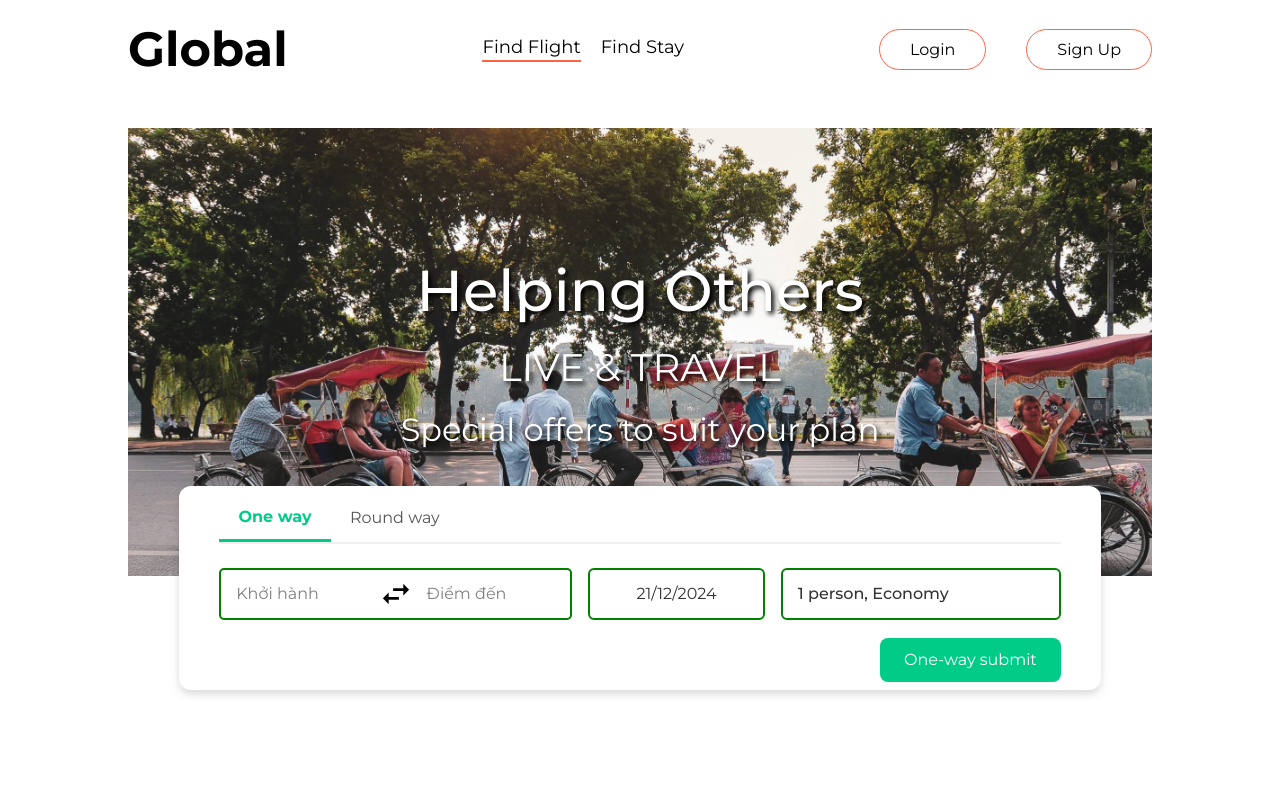
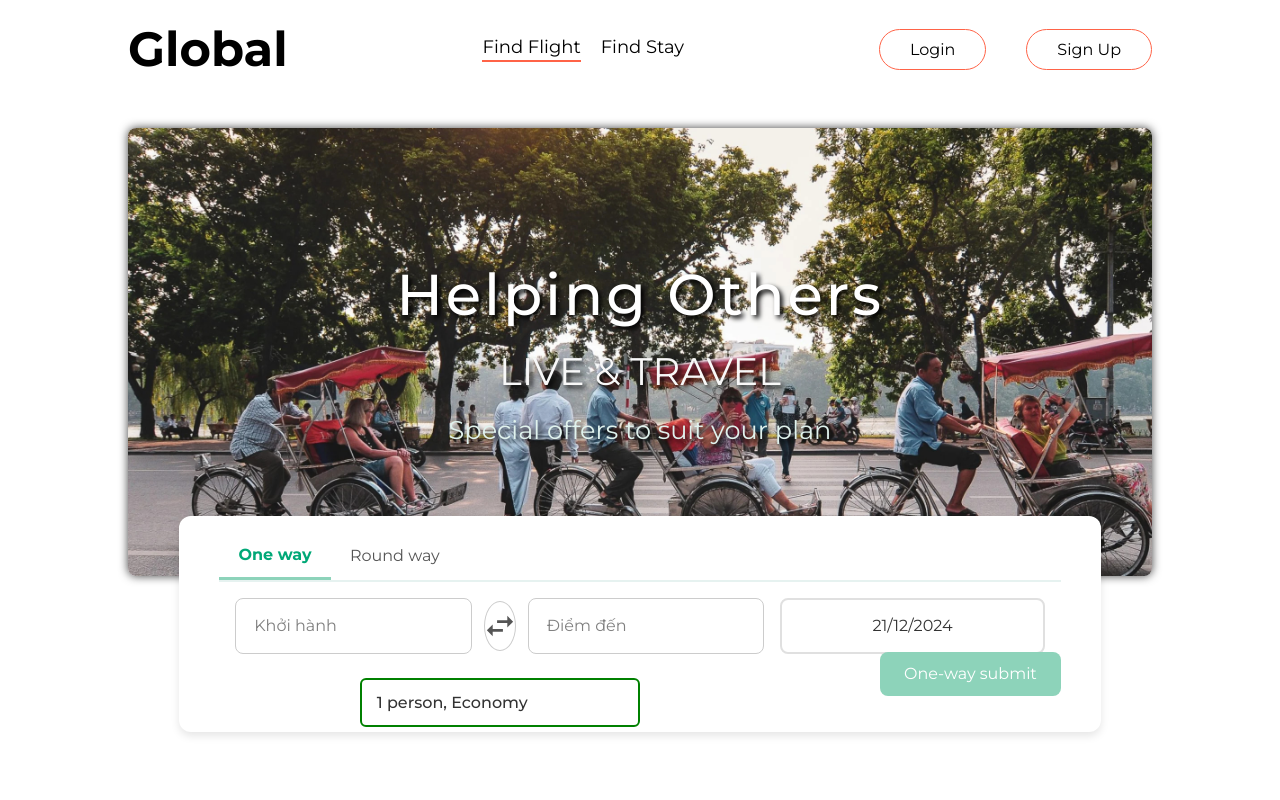
Before and after one commit to NguyenTuan-Dapoet/WEB_INT3306_55_UET, a React (Vite) app: page / in a window 1280 px wide. Shown: the top 800 px of the page. Built offline with nearby package versions, Linux system fonts and the light colour scheme.

Commit message:
commit some changes

```diff
--- a/package.json
+++ b/package.json
@@ -10,7 +10,7 @@
     "preview": "vite preview"
   },
   "dependencies": {
-    "@reduxjs/toolkit": "^2.3.0",
+    "@reduxjs/toolkit": "^2.4.0",
     "@syncfusion/ej2-react-calendars": "^27.2.3",
     "boostrap": "^2.0.0",
     "bootstrap": "^5.3.3",
@@ -20,9 +20,9 @@
     "react-bootstrap": "^2.10.6",
     "react-date-range": "^2.0.1",
     "react-dom": "^18.3.1",
-    "react-icons": "^5.3.0",
+    "react-icons": "^5.4.0",
     "react-redux": "^9.1.2",
-    "react-router-dom": "^7.0.1",
+    "react-router-dom": "^7.0.2",
     "react-select": "^5.8.3"
   },
   "devDependencies": {
--- a/src/components/DateSelect/SelectDateComp.css
+++ b/src/components/DateSelect/SelectDateComp.css
@@ -4,9 +4,12 @@
   width: 100%;
   height: 100%;
   box-sizing: border-box;
-  display: flex;  /* Dùng flexbox */
-  flex-direction: column;  /* Căn chỉnh các phần tử theo trục dọc */
-  align-items: center;  /* Căn giữa theo trục ngang */
+  display: flex;
+  /* Dùng flexbox */
+  flex-direction: column;
+  /* Căn chỉnh các phần tử theo trục dọc */
+  align-items: center;
+  /* Căn giữa theo trục ngang */
 }
 
 
@@ -14,31 +17,34 @@
 .rdrCalendarWrapper.calendarElement {
   position: absolute;
   top: calc(100% + 10px);
-  left: 50% ;
+  left: 50%;
   transform: translateX(-50%);
 
   background-color: #d3eae2;
   text-align: center;
-  border: 3px solid #00cc88;
+  border: 2px solid #00cc88;
   border-radius: 6px;
-  box-shadow: 0 4px 8px rgba(0, 0, 0, 0.1);
+  box-shadow: 0 4px 8px rgba(0, 0, 0, 0.15);
+  transition: all 0.3s ease-in-out;
 }
 
 /* Căn chỉnh lịch (calendar) ở dưới input */
 .rdrCalendarWrapper.rdrDateRangeWrapper.calendarElement {
   position: absolute;
-  top: calc(100% + 10px);  /* Calendar xuất hiện dưới input với một khoảng cách */
-  left: 50% ;
-  transform: translateX(-50%);   width: auto;  /* Đảm bảo calendar có chiều rộng bằng input */
-  z-index: 10;  /* Đảm bảo calendar hiển thị lên trên các phần tử khác */
+  top: calc(100% + 10px);
+  /* Calendar xuất hiện dưới input với một khoảng cách */
+  left: 50%;
+  transform: translateX(-50%);
+  width: auto;
+  /* Đảm bảo calendar có chiều rộng bằng input */
+  z-index: 10;
+  /* Đảm bảo calendar hiển thị lên trên các phần tử khác */
 }
 
 .calendarWrap .inputBox {
   height: 100%;
   width: 100%;
-  border: 2px solid green;
-  border-radius: 6px;
-  background-color: white;
+  border: none;
   font-size: 16px;
   cursor: pointer;
   color: #333;
@@ -48,11 +54,10 @@
 }
 
 .calendarWrap input.inputBox:focus {
-  border: 2px solid green;
+  border: none;
+  border-radius: 5px;
   outline: none;
 }
-
-
 
 /* mũi tên + tháng + năm */
 .rdrMonthAndYearWrapper {
@@ -61,6 +66,8 @@
   align-items: center;
   width: 100%;
   box-sizing: border-box;
+  padding: 10px;
+  border-radius: 6px 6px 0 0;
 }
 
 
@@ -76,7 +83,7 @@
   margin: 0;
   padding: 10;
   box-sizing: border-box;
-  }
+}
 
 /* mũi tên điều hướng */
 .calendarElement .rdrNextPrevButton {
@@ -92,6 +99,10 @@
   box-sizing: border-box;
 }
 
+.calendarElement .rdrNextPrevButton:hover {
+  background: #9ecdba;
+}
+
 /* thành phần ngày trong lịch */
 .calendarElement .rdrDayNumber span {
   color: #333;
--- a/src/components/Header/Header.css
+++ b/src/components/Header/Header.css
@@ -10,7 +10,8 @@
     justify-content: center;
     align-items: center;
 
-
+    box-shadow: 0px 0px 10px 0px rgba(0, 0, 0, 0.75);
+    border-radius: 8px;
 }
 
 .header-contents {
@@ -29,16 +30,19 @@
 #title-header {
     font-weight: 500;
     font-size: max(4.5vw, 22px);
+    letter-spacing: 0.05em;
 }
 
 #content-header {
     font-size: max(3vw, 15px);
     font-weight: 300;
     text-align: center;
+    color: #f8f8f8;
 }
 
 #sub-content-header {
-    font-size: max(2.5vw, 12px);
+    font-size: max(2vw, 12px);
     font-weight: 300;
     text-align: center;
+    color: #e0f2ed;
 }
--- a/src/components/TestCompose/TestComposeTrip.css
+++ b/src/components/TestCompose/TestComposeTrip.css
@@ -67,7 +67,7 @@
     width: 20%;
     height: 100%;
     font-size: 30px;
-    background-color: white;
+    /* background-color: white; */
     border: none;
     cursor: pointer;
 }
--- a/src/components/TestCompose/TestForm.css
+++ b/src/components/TestCompose/TestForm.css
@@ -1,4 +1,4 @@
-.test-form{
+.test-form {
   background-color: #ffffff;
   border-radius: 12px;
   padding: 0.5rem 2.5rem;
@@ -15,7 +15,7 @@
 .form-tabs {
   display: flex;
   justify-content: flex-start;
-    margin-bottom: 1.5rem;
+  /* margin-bottom: 1.5rem; */
   border-bottom: 2px solid #f0f0f0;
 }
 
--- a/src/components/TripForm/ComposeTrip.css
+++ b/src/components/TripForm/ComposeTrip.css
@@ -2,79 +2,91 @@
     display: grid;
     grid-template-columns: 4fr 2fr 2fr;
     gap: 16px;
-    align-items: center;
     width: 100%;
-    height: 50px;
+    padding: 16px;
+    flex-wrap: nowrap;
+    /* background-color: #ffffff;
+    border-radius: 12px;
+    box-shadow: 0 4px 8px rgba(0, 0, 0, 0.1); */
 }
 
 .form-trip .input-form {
     display: flex;
-    width: 100%;
-    height: 100%;
-    border: 2px solid green;
-    border-radius: 5px;
+    flex: 2;
+    gap: 12px;
+    align-items: center;
+    border: none;
 }
 
 .form-trip .input-form .input-form-from,
 .form-trip .input-form .input-form-to {
     position: relative;
     display: flex;
+    flex-direction: column;
+    gap: 4px;
     width: 100%;
-    flex-direction: row;
-    gap: 4px; /* Khoảng cách giữa Select và span */
 }
 
+/* Select boxes */
 .form-trip .input-form .select-from,
 .form-trip .input-form .select-to {
-    width: 75%;
-    height: 100%; /* Cập nhật chiều cao */
-    padding: 5px;
+    width: 100%;
+    padding: 8px;
     font-size: 16px;
-    border-radius: 5px;
-    border: none;
+    border: 1px solid #ccc;
+    border-radius: 8px;
     outline: none;
-    appearance: none;
-    background-color: white;
+    transition: border-color 0.3s ease;
+}
+
+.form-trip .input-form .select-from:focus,
+.form-trip .input-form .select-to:focus {
+    border-color: #8DD3BA;
 }
 
 .form-trip .input-form .code {
     position: absolute;
-    right: 5px;
+    right: 8px;
     top: 50%;
     transform: translateY(-50%);
-    display: flex;
-    justify-content: center;
-    align-items: center;
-    width: 25%;
-    height: 60%;
+    padding: 4px 8px;
     font-size: 14px;
     font-weight: bold;
     color: white;
-    background-color: darkblue;
+    background-color: #00a877;
     border-radius: 5px;
+    text-align: center;
 }
-
-.form-trip .input-form .code p {
-
-}
-
-
 
 .form-trip .input-form .button-swap {
     display: flex;
+    flex: 0;
     justify-content: center;
     align-items: center;
-    width: 20%;
-    height: 100%;
-    font-size: 30px;
-    background-color: white;
-    border: none;
+    width: 110px;
+    height: 50px;
+    color: #555;
     cursor: pointer;
+    border: 1px solid #ccc;
+    border-radius: 50%;
+    background: none;
+    transition: transform 0.3s ease, background-color 0.3s ease;
+}
+
+.form-trip .input-form .button-swap:hover {
+    transform: rotate(180deg);
+}
+
+.form-trip .input-form .button-swap:focus {
+    outline: none;
+    /* background-color: #f9f9f9; */
 }
 
 .form-trip .date-container {
     width: 100%;
-    height: 100%;
+    padding: 8px;
+    border: 2px solid #e0e0e0;
+    border-radius: 8px;
 }
 
 .form-trip .choose-passenger {
@@ -82,6 +94,20 @@
     justify-content: center;
     align-items: center;
     width: 100%;
+    padding: 8px;
+    border-radius: 8px;
+    /* background-color: #f9f9f9; */
     height: 100%;
-    border-radius: 5px;
+    /* border: 1px solid #e0e0e0; */
 }
+
+/* Media queries */
+@media (min-width: 768px) {
+    .form-trip {
+        grid-template-columns: 2fr 1fr;
+    }
+
+    .form-trip .input-form {
+        flex-direction: row;
+    }
+}
--- a/src/components/TripForm/TripForm.css
+++ b/src/components/TripForm/TripForm.css
@@ -1,22 +1,26 @@
-.test-form{
+.test-form {
   background-color: #ffffff;
   border-radius: 12px;
-    padding: 0.5rem 2.5rem;
-    box-shadow: 0 4px 8px rgba(0, 0, 0, 0.15);
+  padding: 1rem 2.5rem;
+  box-shadow: 0 4px 8px rgba(0, 0, 0, 0.1);
   max-width: 90%;
-    margin: 10px auto;
+  margin: 20px auto;
   font-family: 'Arial', sans-serif;
   font-size: 14px;
   position: relative;
-    top: -100px;
+  top: -80px;
+  transition: transform 0.3s ease, box-shadow 0.3s ease;
 }
 
-  /* Tabs */
+.test-form:hover {
+  transform: translateY(-5px);
+  box-shadow: 0 6px 12px rgba(0, 0, 0, 0.15);
+}
+
 .form-tabs {
   display: flex;
   justify-content: flex-start;
-    margin-bottom: 1.5rem;
-    border-bottom: 2px solid #f0f0f0;
+  border-bottom: 2px solid #e6f2f0;
 }
 
 .form-tab-button {
@@ -26,19 +30,18 @@
   padding: 0.8rem 1.2rem;
   cursor: pointer;
   color: #555;
-    transition: color 0.3s ease, font-weight 0.3s ease;
+  transition: color 0.3s ease, font-weight 0.3s ease, border-bottom 0.3s ease;
 }
 
 .form-tab-button.active {
   font-weight: bold;
-    color: #00cc88;
-    border-bottom: 3px solid #00cc88;
+  color: #00a877;
+  border-bottom: 3px solid #8DD3BA;
 }
 
 .form-tab-button:hover {
-    color: #00cc88;
+  color: #00a877;
 }
-
 
 /* Form actions */
 .form-submit {
@@ -49,9 +52,8 @@
   margin-top: 20px;
 }
 
-
 .form-submit-button {
-    background-color: #00cc88;
+  background-color: #8DD3BA;
   color: #ffffff;
   border: none;
   padding: 0.8rem 1.5rem;
@@ -64,7 +66,14 @@
   transition: background-color 0.3s ease, transform 0.2s ease;
 }
 
-  .submit-button:hover {
-    background-color: #00996e;
+.form-submit-button:hover {
+  background-color: #00a877;
   transform: scale(1.05);
 }
+
+.show_result {
+  margin-top: 20px;
+  font-size: 1rem;
+  color: #555;
+  text-align: center;
+}
```
Also changed, not shown: src/App.jsx (+5 -2 lines), 1 other file (tests, documents, lock files or other folders). Lines whose indentation alone changed are shown as unchanged.
